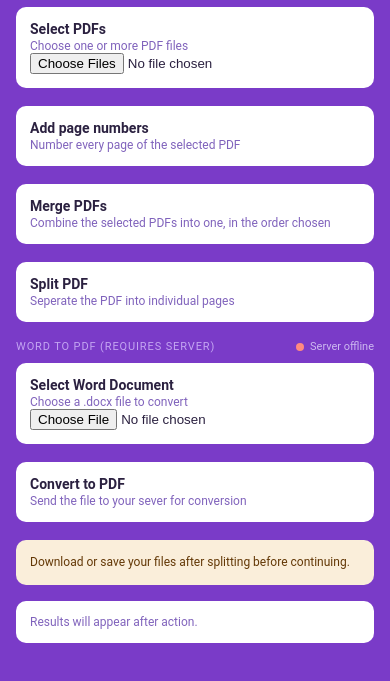
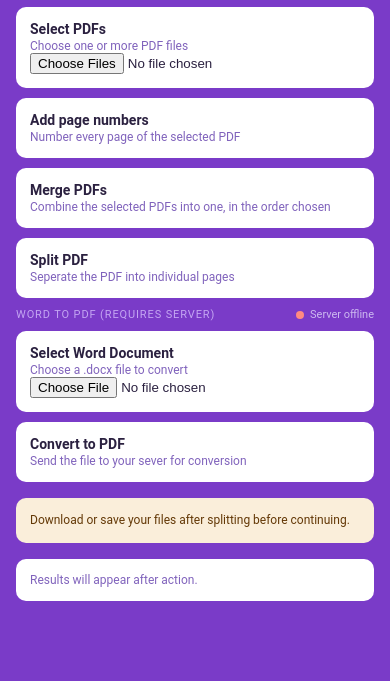
Before and after one commit to Diniso-G/pdf_utility, a website: page pdf_utility_backend/pdf_workflow.html in a window 390 px wide. Shown: the part 97-778 px from the top of the page. Drawn offline with Linux system fonts and the light colour scheme; no server answers.

Commit message:
change mobile layout

```diff
--- a/pdf_utility_backend/pdf_workflow.html
+++ b/pdf_utility_backend/pdf_workflow.html
@@ -21,7 +21,9 @@
             html {min-height: 100%;background: var(--bg-end);}
             body {margin: 0; min-height: 100vh; color: var(--ink); font-family: Roboto, "Segoe UI", system-ui, -apple-system, sans-serif; -webkit-font-smoothing: antialised;}
             h1 {margin: 0;font-size: 20px; font-weight: 700; color: #fff;}
-            .app {max-width: 480px; margin: 0 auto; padding: 40px 16px 32px;}
+            .app {max-width: 1000px; margin: 0 auto; padding: 40px 16px 32px;}
+            .grid { display: grid; grid-template-columns: repeat(auto-fit, minmax(260px, 1fr)); gap: 10px; margin-bottom: 10px;}
+            .grid .card {margin: 0;}
             .tagline {margin: 2px 0 0; font-size: 13px; color: var(--lavender);}
             .section-label {display: flex; justify-content: space-between; align-items: center; gap: 12px; margin: 0 0 10px; font-size: 11px; letter-spacing: 0.08em; color: var(--label);}
             .section-label.spaced {margin-top: 6px;}
@@ -60,6 +62,7 @@
             </header>
 
             <p class="section-label">ACTIONS</p>
+            <div class="grid">
             <label class="card action" for="pdfInput">
                 <span class="action-title">Select PDFs</span>
                 <span class="action-sub" id="pdfSub">Choose one or more PDF files</span>
@@ -80,6 +83,7 @@
                 <span class="action-title">Split PDF</span>
                 <span class="action-sub">Seperate the PDF into individual pages</span>
             </button>
+            </div>
 
             <div class="section-label spaced">
                 <span>WORD TO PDF (REQUIRES SERVER)</span>
@@ -88,6 +92,7 @@
                 </button>
             </div>
 
+            <div class="grid">
             <label class="card action" for="wordInput">
                 <span class="action-title">Select Word Document</span>
                 <span class="action-sub" id="wordSub">Choose a .docx file to convert</span>
@@ -98,6 +103,7 @@
                 <span class="action-title">Convert to PDF</span>
                 <span class="action-sub">Send the file to your sever for conversion</span>
             </button>
+            </div>
 
             <div class="card warning">
                 <p>Download or save your files after splitting before continuing.</p>
```
